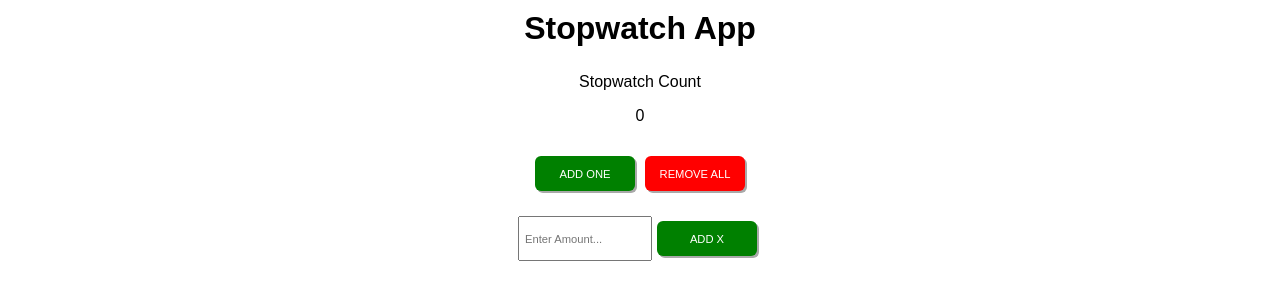
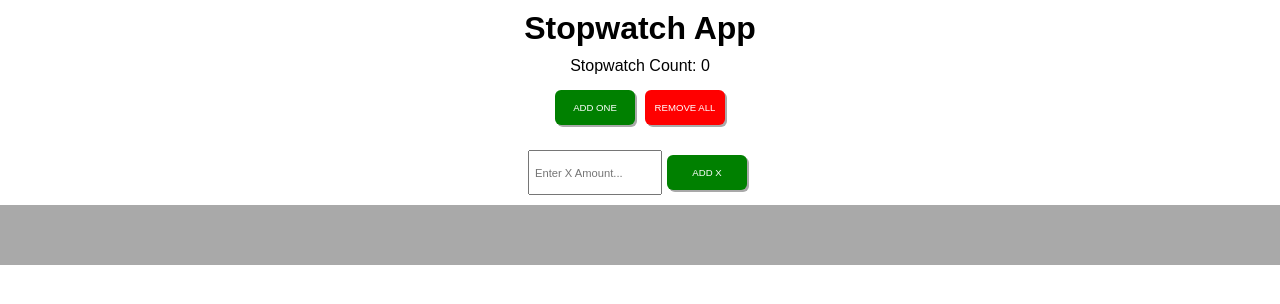
Before and after one commit to RJDNet/StopWatch, a React (Create React App) app: page / in a window 1280 px wide. Shown: the top 304 px of the page. Built offline with nearby package versions, Linux system fonts and the light colour scheme.

Commit message:
CSS Updates

```diff
--- a/src/StopWatchContainer/Components/StopWatchContainer.tsx
+++ b/src/StopWatchContainer/Components/StopWatchContainer.tsx
@@ -25,7 +25,6 @@ export const StopWatchContainer: React.FC<IComponentProps> = (props): JSX.Elemen
 
 	const DEFAULT_CLASSNAME: string = 'stopwatches-container';
 	const HEADER_CLASSNAME: string = `${DEFAULT_CLASSNAME}__header`;
-	const COUNTER_HEADER_CLASSNAME: string = `${DEFAULT_CLASSNAME}__counter-header`;
 	const COUNTER_CLASSNAME: string = `${DEFAULT_CLASSNAME}__counter`;
 	const BUTTON_CONTAINER_CLASSNAME: string = `${DEFAULT_CLASSNAME}__button-container`;
 	const BUTTON_CONTAINER_ADD_BUTTON_CLASSNAME: string = `${BUTTON_CONTAINER_CLASSNAME}__add-button`;
@@ -61,14 +60,13 @@ export const StopWatchContainer: React.FC<IComponentProps> = (props): JSX.Elemen
 	return (
 		<div className={DEFAULT_CLASSNAME}>
 			<h1 className={HEADER_CLASSNAME}>Stopwatch App</h1>
-			<p className={COUNTER_HEADER_CLASSNAME}>Stopwatch Count</p>
-			<p className={COUNTER_CLASSNAME}>{stopWatchList.length}</p>
+			<p className={COUNTER_CLASSNAME}>Stopwatch Count: {stopWatchList.length}</p>
 			<div className={BUTTON_CONTAINER_CLASSNAME}>
 				<button className={BUTTON_CONTAINER_ADD_BUTTON_CLASSNAME} onClick={addStopWatch}>ADD ONE</button>
 				<button className={BUTTON_CONTAINER_REMOVE_BUTTON_CLASSNAME} onClick={removeAllStopWatches}>REMOVE ALL</button>
 			</div>
 			<div className={BUTTON_CONTAINER_CLASSNAME}>
-				<input className={BUTTON_CONTAINER_AMOUNT_INPUT_CLASSNAME} type='number' placeholder='Enter Amount...' value={amount} onChange={e => setAmount(e.target.value)}></input>
+				<input className={BUTTON_CONTAINER_AMOUNT_INPUT_CLASSNAME} type='number' placeholder='Enter X Amount...' value={amount} onChange={e => setAmount(e.target.value)}></input>
 				<button className={BUTTON_CONTAINER_ADDX_BUTTON_CLASSNAME} onClick={addXStopWatch}>ADD X</button>
 			</div>
 			<div className={STOPWATCH_FLEXCONTAINER_CLASSNAME}>
--- a/src/Styles/_StopWatchContainer.scss
+++ b/src/Styles/_StopWatchContainer.scss
@@ -1,6 +1,6 @@
 %containerButton {
     height: 35px;
-    width: 100px;
+    width: 80px;
     margin: $small-margin / 2;
     padding: $small-padding / 2;
     border: 2px solid transparent;
@@ -32,11 +32,9 @@ body {
         background-color: white;
     }
 
-    & > .stopwatches-container__counter-header {
-        text-align: center;
-    }
-
     & > .stopwatches-container__counter {
+        margin: 0px;
+        padding: 0px;
         text-align: center;
     }
 
@@ -76,5 +74,6 @@ body {
         flex-wrap: wrap;
         justify-content: center;
         padding: $medium-padding;
+        background-color: var(--stopwatch-strip-brush);
     }
 }
--- a/src/Styles/_brushes.scss
+++ b/src/Styles/_brushes.scss
@@ -5,7 +5,7 @@
     --stopwatch-container-removeall-button-text-brush: white;
 
     // Stopwatch
-    --stopwatch-strip-brush: lightgray;
+    --stopwatch-strip-brush: darkgray;
     --stopwatch-brush: white;
     --stopwatch-border-brush: gray;
 
--- a/src/Styles/_variables.scss
+++ b/src/Styles/_variables.scss
@@ -1,6 +1,6 @@
 // Fonts
 $font-family: Arial, Helvetica, sans-serif;
-$small-font-size: 0.7em;
+$small-font-size: 0.6em;
 
 // Margins
 $small-margin: 10px;
--- a/src/index.css
+++ b/src/index.css
@@ -2,7 +2,7 @@
   --stopwatch-container-add-button-brush: green;
   --stopwatch-container-removeall-button-brush: red;
   --stopwatch-container-removeall-button-text-brush: white;
-  --stopwatch-strip-brush: lightgray;
+  --stopwatch-strip-brush: darkgray;
   --stopwatch-brush: white;
   --stopwatch-border-brush: gray;
   --stopwatch-button-boxshadow-brush: darkgray;
@@ -16,7 +16,7 @@
 
 .stopwatches-container > .stopwatches-container__button-container > .stopwatches-container__button-container__add-button, .stopwatches-container > .stopwatches-container__button-container > .stopwatches-container__button-container__addx-button, .stopwatches-container > .stopwatches-container__button-container > .stopwatches-container__button-container__removeall-button {
   height: 35px;
-  width: 100px;
+  width: 80px;
   margin: 5px;
   padding: 5px;
   border: 2px solid transparent;
@@ -24,7 +24,7 @@
   -webkit-box-shadow: 2px 2px var(--stopwatch-button-boxshadow-brush);
           box-shadow: 2px 2px var(--stopwatch-button-boxshadow-brush);
   color: var(--stopwatch-container-removeall-button-text-brush);
-  font-size: 0.7em;
+  font-size: 0.6em;
   cursor: pointer;
 }
 
@@ -52,11 +52,9 @@ body {
   background-color: white;
 }
 
-.stopwatches-container > .stopwatches-container__counter-header {
-  text-align: center;
-}
-
 .stopwatches-container > .stopwatches-container__counter {
+  margin: 0px;
+  padding: 0px;
   text-align: center;
 }
 
@@ -103,6 +101,7 @@ body {
       -ms-flex-pack: center;
           justify-content: center;
   padding: 30px;
+  background-color: var(--stopwatch-strip-brush);
 }
 
 .stopwatch > .stopwatch__startstop-button, .stopwatch > .stopwatch__startstop-button--start, .stopwatch > .stopwatch__startstop-button--stop, .stopwatch > .stopwatch__reset-button, .stopwatch > .stopwatch__remove-button {
@@ -115,7 +114,7 @@ body {
   -webkit-box-shadow: 2px 2px var(--stopwatch-button-boxshadow-brush);
           box-shadow: 2px 2px var(--stopwatch-button-boxshadow-brush);
   color: var(--stopwatch-button-text-brush);
-  font-size: 0.7em;
+  font-size: 0.6em;
   cursor: pointer;
 }
 
```
Also changed, not shown: 1 other file (tests, documents, lock files or other folders).
